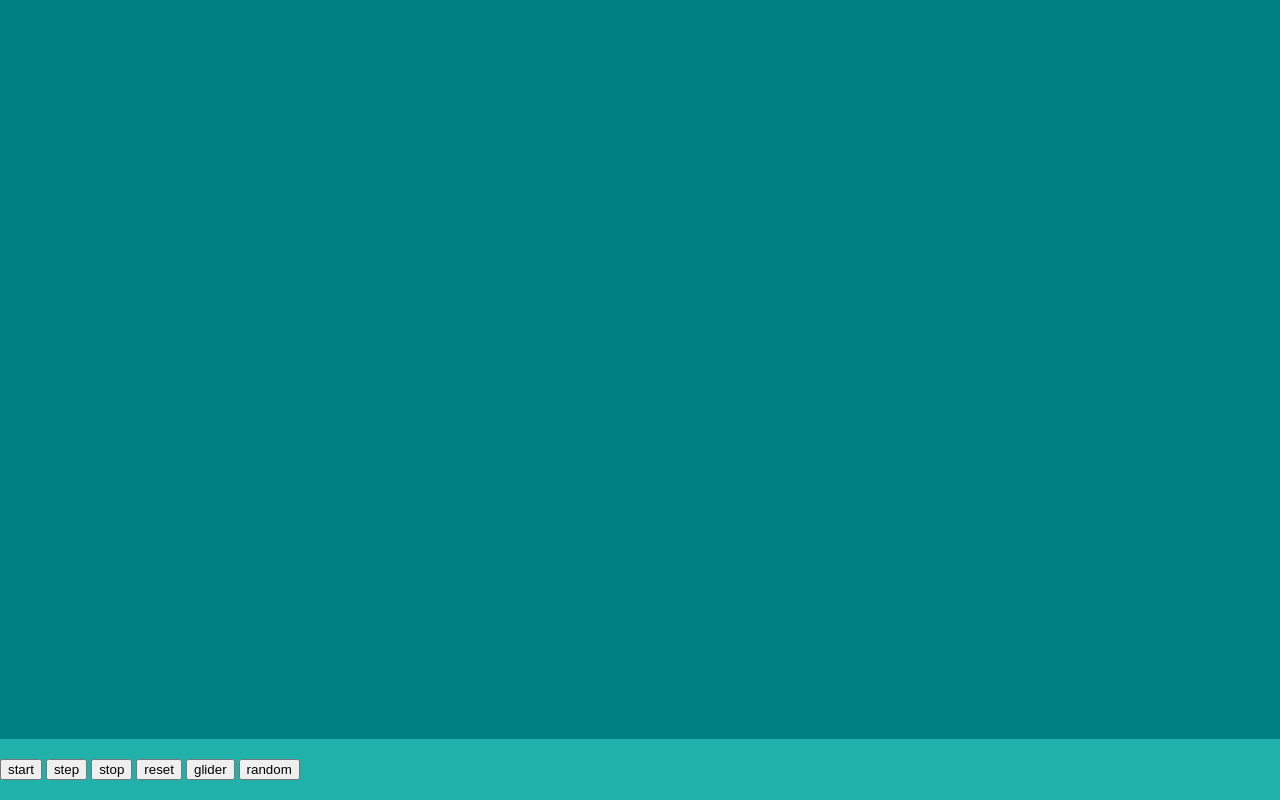
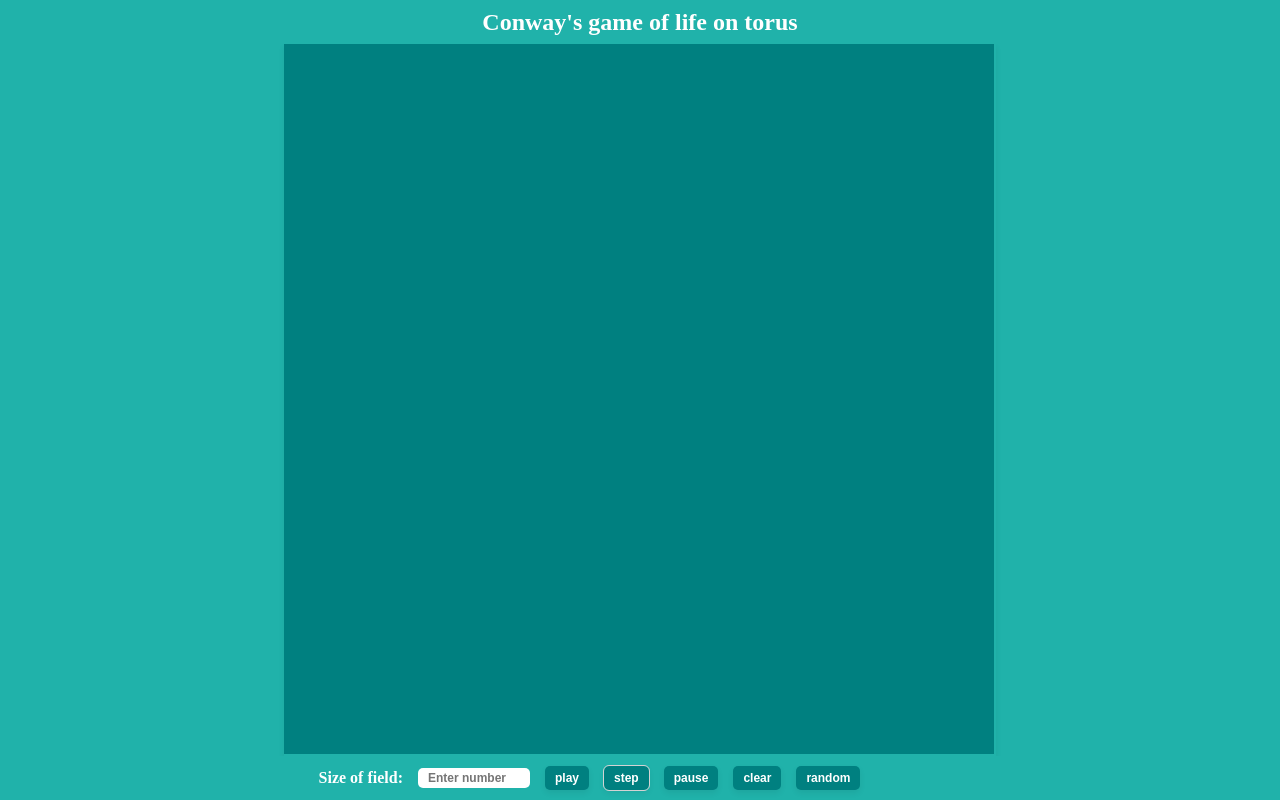
Before and after one commit to Katyi/my-game-of-life, a plain HTML site: page index.html in a window 1280 px wide. Both pictures are taken after a click on the button "step". Drawn offline with Linux system fonts and the light colour scheme.

Commit message:
added more code changes

```diff
--- a/index.css
+++ b/index.css
@@ -4,45 +4,78 @@ body {
     margin: 0;
 }
 body {
-  width: 100vw;
+  width: calc(100vw);
   height: calc(100vh - 20px);
   background-color: lightseagreen;
-    user-select: none;
-    display: flex;
-    flex-direction: column;
-    gap: 20px;
-    padding-bottom: 20px;
+  user-select: none;
+  display: flex;
+  flex-direction: column;
+  gap: 10px;
+  padding-top: 10px;
+  padding-bottom: 10px;
+}
+.title {
+  font-size: 24px;
+  line-height: 24px;
+  font-weight: 700;
+  font-style: normal;
+  text-align: center;
+  color: white;
 }
 .game {
   flex-grow: 1;
   overflow: hidden;
+  display: flex;
+  flex-direction: row;
+  justify-content: center;
+  align-items: center;
+}
+.game__area {
+  background: 'teal';
+  display: flex;
+  align-items: center;
+  justify-content: center;
+  box-shadow: 0px 3px 6px rgba(0, 0, 0, 0.07);
+}
+.buttons__area {
+  display: flex;
+  justify-content: center;
+  align-items: center;
+  gap: 15px;
+  color: white;
+  font-size: 16px;
+  font-weight: 700;
+}
+button {
   background: teal;
+  border-radius: 5px;
+  padding: 5px 10px 5px 10px;
+  border: none;
+  box-shadow: 0px 3px 6px rgba(0, 0, 0, 0.07);
+  cursor: pointer;
+  text-align: center;
+  color: white;
+  font-size: 12px;
+  font-weight: 700;
 }
-canvas {
-  overflow: hidden;
+button:focus {
+  outline: 1px solid lightgray;
 }
-
-table {
-  border-collapse: collapse;
-  background-color: teal;
-  border-spacing: 0px;
-  /* height: 80vh;
-  width: 90vw !important; */
+input {
+  width: 97px;
+  padding: 3px 5px 3px 10px;
+  border: none;
+  border-radius: 5px;
+  font-size: 12px;
+  font-weight: 700;
 }
-
-td {
-  border: 1px solid gray;
-  /* width: 10px !important;
-  height: 10px !important; */
-
+input::placeholder {
+  font-size: 12px;
+  font-weight: 700;
 }
-
-td.dead{
-  background-color: transparent;
-}
-
-td.live{
-  background-color: white;
+.timer {
+  width: 86px;
+  text-align: end;
 }
 
 
--- a/index.html
+++ b/index.html
@@ -5,21 +5,22 @@
   <meta http-equiv="X-UA-Compatible" content="IE=edge">
   <meta name="viewport" content="width=device-width, initial-scale=1.0">
   <title>Game of Life</title>
-  <!-- <link rel="stylesheet" href="style.css"> -->
   <link rel="stylesheet" href="index.css">
 </head>
 <body>
-  <!-- <div id="gridContainer"></div> -->
+  <div class="title">Conway's game of life on torus</div>
   <main class="game">
     <canvas class="game__area"></canvas>
   </main>
-    <div class="control">
-      <button id="start">start</button>
+    <div class="buttons__area">
+      <label>Size of field:</label>
+      <input type="number" placeholder="Enter number" onchange="handleSubmit()"/>
+      <button id="play">play</button>
       <button id="step">step</button>
-      <button id="stop">stop</button>
-      <button id="reset">reset</button>
-      <button id="glider">glider</button>
+      <button id="pause">pause</button>
+      <button id="clear">clear</button>
       <button id="random">random</button>
+      <div id="timer" class="timer"></div>
     </div>
   <script src="main.js"></script>
 </body>
--- a/main.js
+++ b/main.js
@@ -1,31 +1,51 @@
-// let rows = 40;
-// let cols = 20;
-let cellSize = 10; // размер клетки
-
+let cellSize = 10;
 const area = document.querySelector('.game');
 const canvas = document.querySelector('.game__area');
-canvas.width = area.offsetWidth;
+canvas.width = area.offsetHeight;
 canvas.height = area.offsetHeight;
-let cols = Math.round(area.offsetWidth / cellSize);
+let cols = Math.round(area.offsetHeight / cellSize);
 let rows = Math.round(area.offsetHeight / cellSize);
+let gridChanged = false;
 
-// console.log(cols, rows)
-
-
-// define field for game
-const grid = [];
+// defining default field for game
+let grid = [];
 for (let y = 0; y < cols; y++) {
   grid[y] = [];
   for (let x = 0; x < rows; x++) {
     grid[y][x] = false;
-    // draw(y,x, 'yellow')
   }
 };
 
+// defining new scale of filed
+function handleSubmit() {
+  grid=[];
+  const sizeOfFiled = document.querySelector('input').value;
+  let prevCols = cols;
+  cols = sizeOfFiled;
+  rows = sizeOfFiled;
+  if (cols < prevCols) {
+    cellSize = Math.round(area.offsetHeight / cols);
+    // cols = Math.round(area.offsetHeight / cellSize);
+    // rows = Math.round(area.offsetHeight / cellSize);
+  }
+   else if (cols > prevCols) {
+    cellSize = Math.round(area.offsetHeight / cols);
+    // cols = Math.round(area.offsetHeight / cellSize);
+    // rows = Math.round(area.offsetHeight / cellSize);
+  }
+  for (let y = 0; y < cols; y++) {
+    grid[y] = [];
+    for (let x = 0; x < rows; x++) {
+      grid[y][x] = false;
+    }
+  };
+  drawField(grid);
+  // console.log(grid);
+};
+
 let playing = false;
-console.log(playing)
 
-// define neighbors and make torus
+// defining neighbors and make torus
 const getNeighbors = (x, y, grid) => {
   let prevX = x - 1;
   if (prevX < 0) {
@@ -81,7 +101,7 @@ const drawField = grid => {
   const context = canvas.getContext('2d');
   for (let x = 0; x < cols; x++) {
     for (let y = 0; y < rows; y++) {
-      if (grid[y][x]) {
+      if (grid.length !== 0 && grid[y][x]) {
         context.fillStyle = 'red'
         context.fillRect(x * cellSize, y * cellSize, cellSize, cellSize)
       } else {
@@ -90,87 +110,63 @@ const drawField = grid => {
       }
     }
   }
+  //  console.log(grid);
 };
 
 let nextGrid = grid;
-
 drawField(grid);
 
 const step = () => {
   nextGrid = nextGrid.map((row, y) => row.map((_, x) => {
-    return getDeadOrAlive(x, y, nextGrid);
+    currentState = grid[y][x];
+    let nextState = getDeadOrAlive(x, y, nextGrid);
+    // console.log('nexState '+nextState + ' currentState '+ currentState);
+    if (nextState !== currentState){
+      gridChanged = true;
+    }
+    return nextState;
   }))
-  drawField(nextGrid)
+  if (gridChanged){
+    drawField(nextGrid);
+    gridChanged = false;
+  } else {
+    console.log('игра остановилася');
+    // clearInterval(interval)
+    clearInterval(interval);
+    playing=false;
+  }
+
+
+  grid = nextGrid;
 };
 
-let interval = null
+let interval = null;
+let timerInterval = null;
 
-const setupControlButtons = () => {
-  //button to start
-  let startButton = document.getElementById("start");
-  // startButton.onclick = startButtonHandler;
-  startButton.addEventListener("click", startButtonHandler);
-
-  //button to clear selection
-  let clearButtton = document.getElementById("clear");
-  // clearButtton.onclick = clearButttonHandler;
-  clearButtton.addEventListener("click", clearButttonHandler);
-
-  let randomButton = document.getElementById("random");
-  // randomButton.onclick = randomButttonHandler;
-  randomButton.addEventListener('click', randomButttonHandler);
-};
-
-const startButtonHandler = (e) => {
-  if (playing) {
-    console.log("Pause the game");
-    playing = false;
-    console.log(playing)
-    // this.innerHTML = "continue";
-    // e.target.innerHTML = 'continue';
-    // clearTimeout(timer);
-    clearInterval(interval);
-  } else {
-    console.log("continue the game");
-    playing = true
-
-    // this.innerHTML = "pause";
-    // e.target.innerHTML = "pause";
-    interval = setInterval(step, 80);
-    // play();
-  }
-};
-
-
-document.getElementById('glider').addEventListener('click', () => {
-  nextGrid = grid
-})
-
-
+// button to show next step
 document.getElementById('step').addEventListener('click', step);
 
-
-document.getElementById('start').addEventListener('click', () => {
+// button to play game
+document.getElementById('play').addEventListener('click', () => {
   if (!playing) {
     interval = setInterval(step, 80);
     playing = true;
-    console.log(playing)
   }
 });
 
+// button to pause game
+document.getElementById('pause').addEventListener('click', () => {
+  playing = false;
+  clearInterval(interval);
+});
 
-// if (playing === true) {
-  document.getElementById('stop').addEventListener('click', () => {
-    clearInterval(interval);
-    playing = false;
-    console.log(playing)
-  });
-// };
+// button to clear field
+  document.getElementById('clear').addEventListener('click', () => {
+  playing = false;
+  clearInterval(interval);
+  clearInterval(timerInterval);
+  document.getElementById("timer").innerHTML = '';
 
-
-
-
-document.getElementById('reset').addEventListener('click', () => {
   for (let y = 0; y < rows; y++) {
     for (let x = 0; x < cols; x++) {
       grid[y][x] = false;
@@ -180,47 +176,43 @@ document.getElementById('reset').addEventListener('click', () => {
   nextGrid = grid;
 
   drawField(grid);
-})
+});
 
-document.querySelector('#glider').addEventListener('click', () => {
-  for (let y = 0; y < 100; y++) {
-    for (let x = 0; x < 100; x++) {
-      grid[y][x] = false
+// button to make random field
+document.getElementById('random').addEventListener('click', () => {
+  const todayInMilliseconds = Date.now();
+  function timerRun () {
+    const seconds = 'timer: ' + Math.floor((Date.now() - todayInMilliseconds) / 1000);
+    document.getElementById("timer").innerHTML = seconds;
+  };
+    clearInterval(timerInterval);
+    timerInterval = setInterval(timerRun, 1000);
+
+  for (let y = 0; y < cols; y++) {
+    for (let x = 0; x < rows; x++) {
+      grid[y][x] = Math.random() * 100 > 65;
     }
   }
 
-  grid[20][20] = true
-  grid[20][21] = true
-  grid[20][22] = true
-  grid[19][22] = true
-  grid[18][21] = true
-
-  nextGrid = grid
-
-  drawField(grid)
+  nextGrid = grid;
+  drawField(grid);
 })
 
-document.getElementById('random').addEventListener('click', () => {
-  for (let y = 0; y < rows; y++) {
-    for (let x = 0; x < cols; x++) {
-      grid[y][x] = Math.random() * 100 > 65
-    }
-  }
-
-  nextGrid = grid
-
-  drawField(grid)
-})
-
-document.querySelector('.game__area').addEventListener('click', event => {
+// button to draw one cell with mouse
+document.querySelector('.game__area').addEventListener('click', (event) => {
   const x = Math.floor(event.offsetX / cellSize)
   const y = Math.floor(event.offsetY / cellSize)
-  // let x = Math.floor((e.pageX - e.currentTarget.offsetLeft) / cellSize);
-  // let y = Math.floor((e.pageY - e.currentTarget.offsetTop) / cellSize);
-
   grid[y][x] = !grid[y][x]
 
+  // if (canvas.getContext) {
+  //   const ctx = canvas.getContext("2d");
+  //   ctx.fillStyle = 'red';
+  //   ctx.fillRect(x * cellSize, y * cellSize, cellSize, cellSize);
+  // }
+  drawField(grid);
   nextGrid = grid
+});
 
-  drawField(grid)
-})
+// if (grid === nextGrid) {
+
+// }
```
